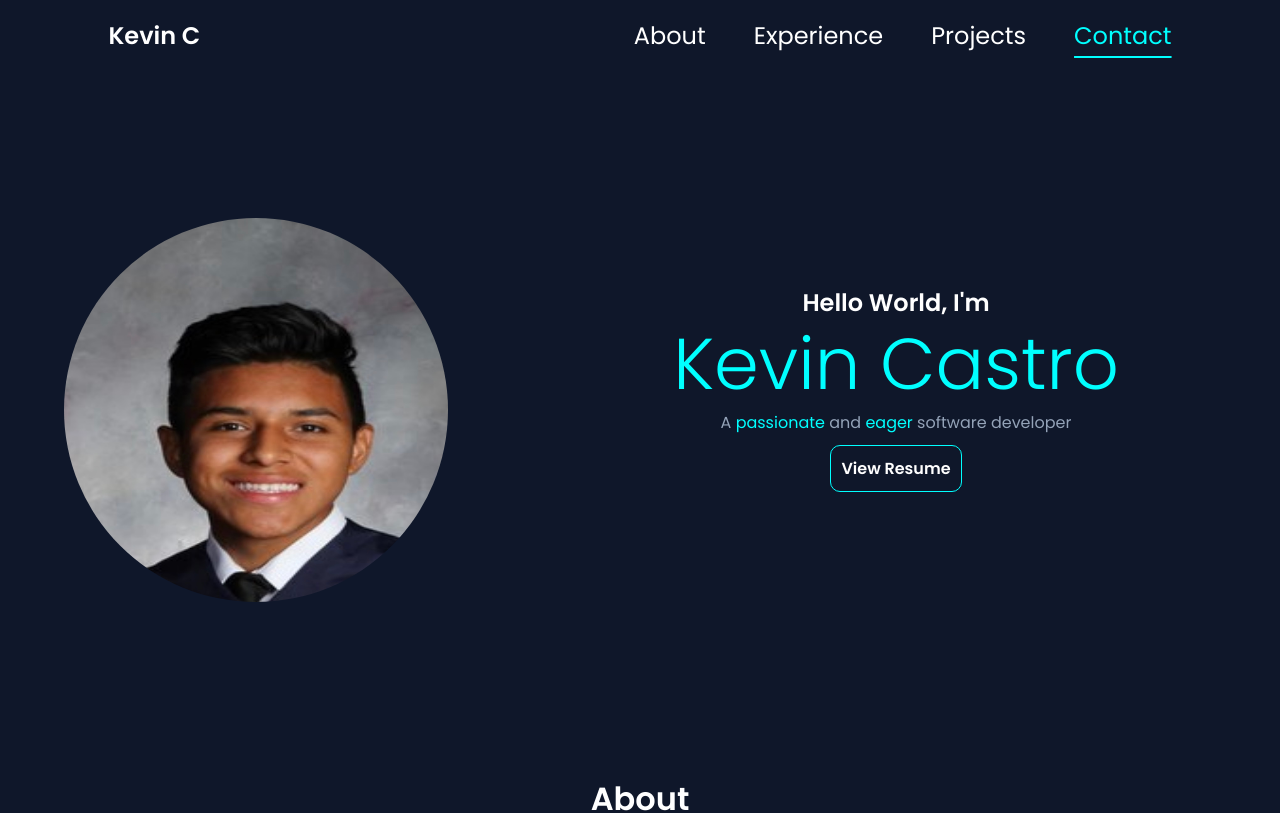
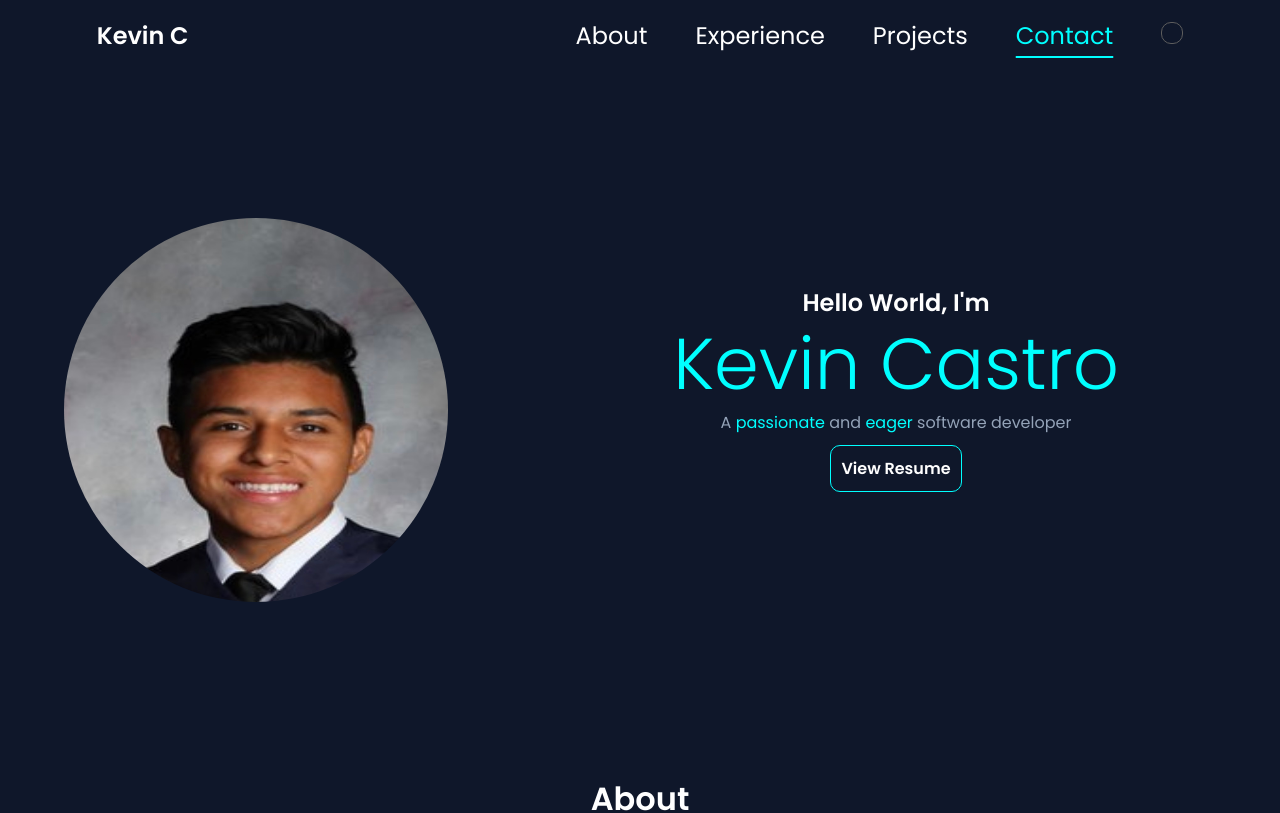
Before and after one commit to kevincas01/portfolio, a React (Create React App) app: page / in a window 1280 px wide. Shown: the top 813 px of the page. Built offline with nearby package versions, Linux system fonts and the light colour scheme; the HTML template or start-up script is replaced by a standard one.

Commit message:
add dark mode switch  to navbar

```diff
--- a/src/Components/Navbar.js
+++ b/src/Components/Navbar.js
@@ -1,7 +1,12 @@
 import React from "react";
 import "../Styles/navbar.css";
 
-const Navbar = ({ navbarHomeElements, activeElement }) => {
+const Navbar = ({
+  navbarHomeElements,
+  activeElement,
+  isDarkMode,
+  toggleTheme,
+}) => {
   const [scrolled, setScrolled] = React.useState(false);
 
   const [isNavToggled, setIsNavToggled] = React.useState(false);
@@ -25,7 +30,7 @@ const Navbar = ({ navbarHomeElements, activeElement }) => {
         <div className="nav-name">
           <span
             className={`nav-item ${
-              activeElement === 'profile' ? "active" : ""
+              activeElement === "profile" ? "active" : ""
             }`}
             style={{ fontWeight: "bold" }}
           >
@@ -61,6 +66,19 @@ const Navbar = ({ navbarHomeElements, activeElement }) => {
               {element.text}
             </span>
           ))}
+          <span
+            className={`switch-mode-container ${
+              isDarkMode ? "active" : "inactive"
+            }`}
+          >
+            <input
+              type="checkbox"
+              name="stepByStepMode"
+              checked={isDarkMode}
+              onChange={toggleTheme}
+              className="settings-checkbox"
+            />
+          </span>
         </div>
       </div>
 
```
